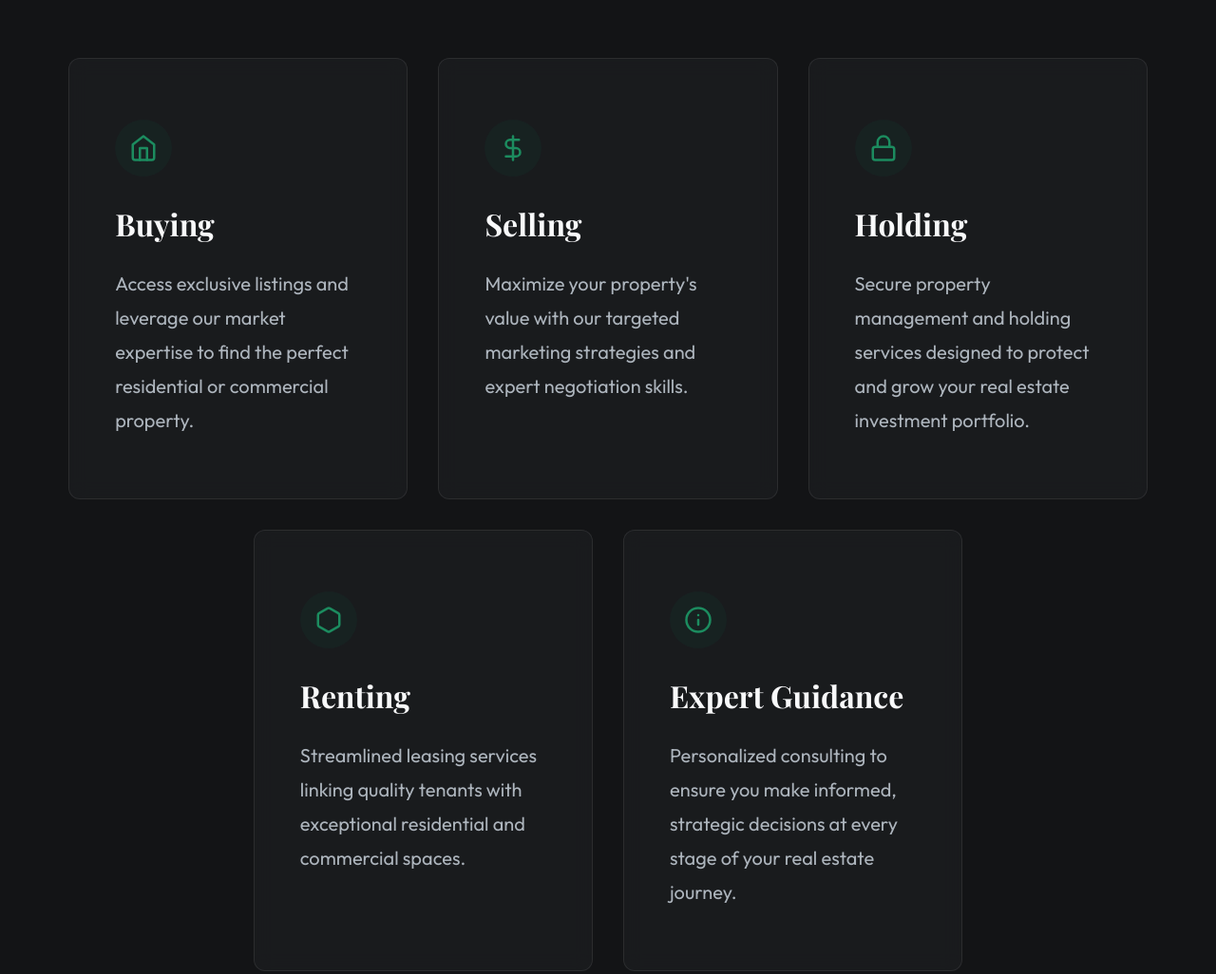
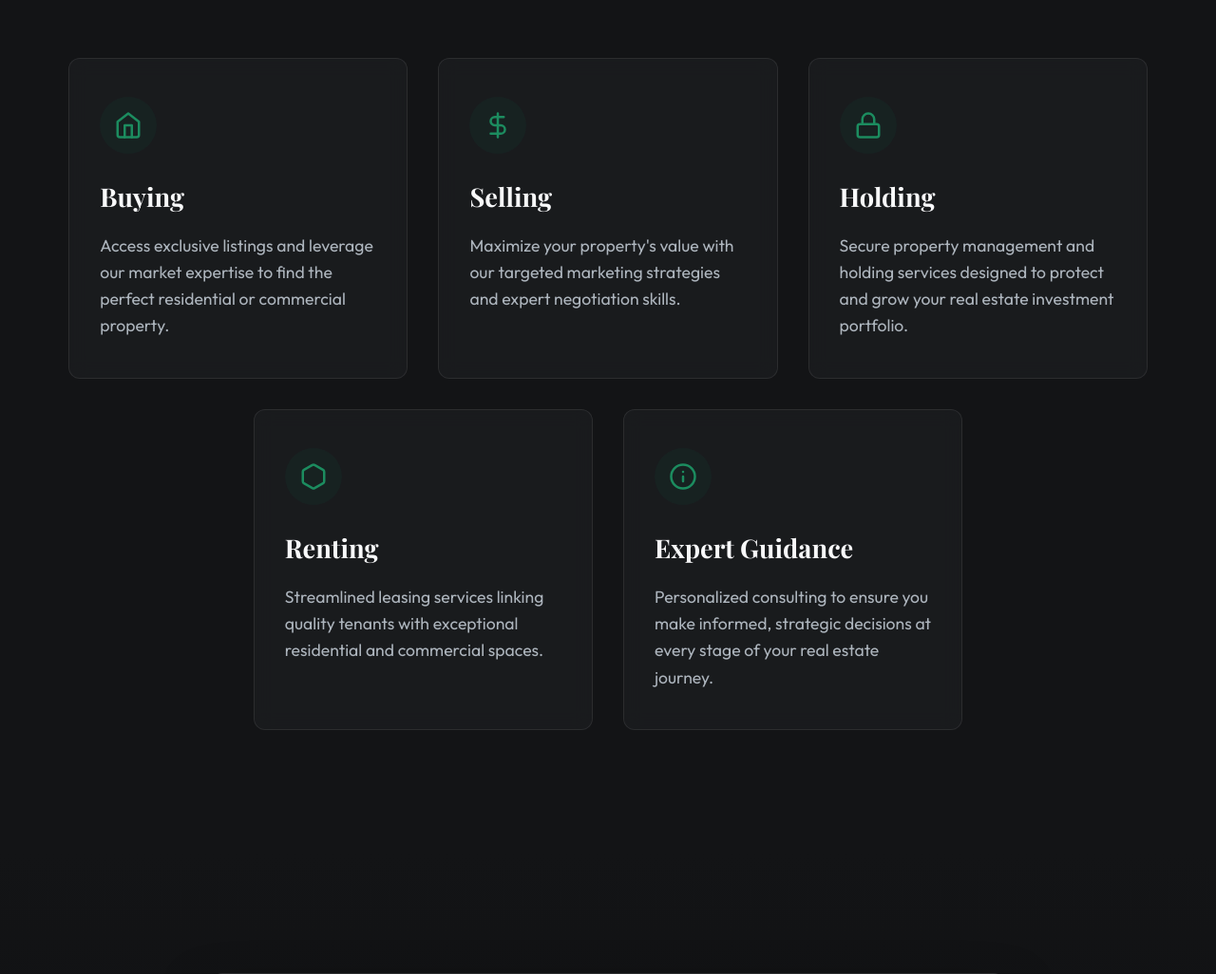
Before and after one commit to livingataglance/livingataglance.github.io, a plain HTML site: page index.html in a window 1280 px wide. Shown: the part 1910-2936 px from the top of the page at 95% size. Drawn offline with nearby package versions, Linux system fonts and the light colour scheme; a web font is replaced by a local one.

Commit message:
Adjust service card sizes and layout for better fit

```diff
--- a/styles.css
+++ b/styles.css
@@ -373,7 +373,7 @@ body {
     min-width: 300px;
     background-color: var(--bg-card);
     border: 1px solid var(--border-color);
-    padding: 4rem 3rem;
+    padding: 2.5rem 2rem;
     border-radius: 12px;
     transition: var(--transition-medium);
     backdrop-filter: blur(10px);
@@ -412,14 +412,14 @@ body {
 
 .service-card h4 {
     font-family: var(--font-heading);
-    font-size: 2rem;
-    margin-bottom: 1.25rem;
+    font-size: 1.7rem;
+    margin-bottom: 1rem;
 }
 
 .service-card p {
     color: var(--text-secondary);
-    font-size: 1.25rem;
-    line-height: 1.8;
+    font-size: 1.1rem;
+    line-height: 1.6;
 }
 
 /*
```
